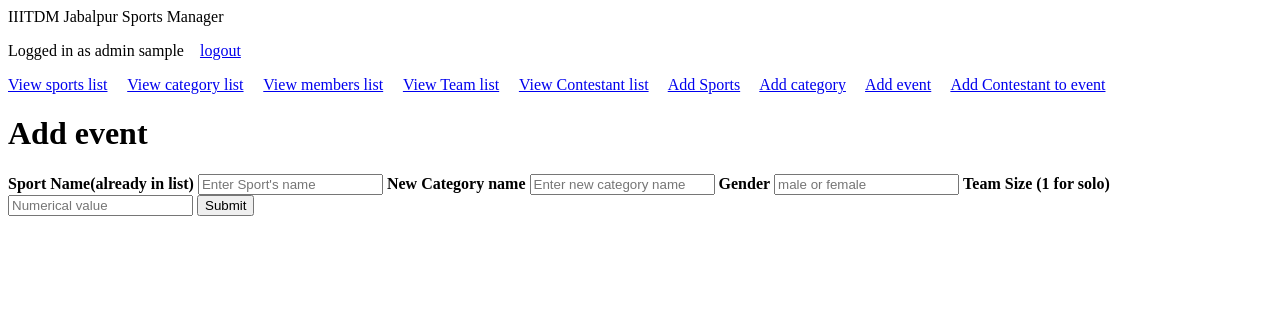
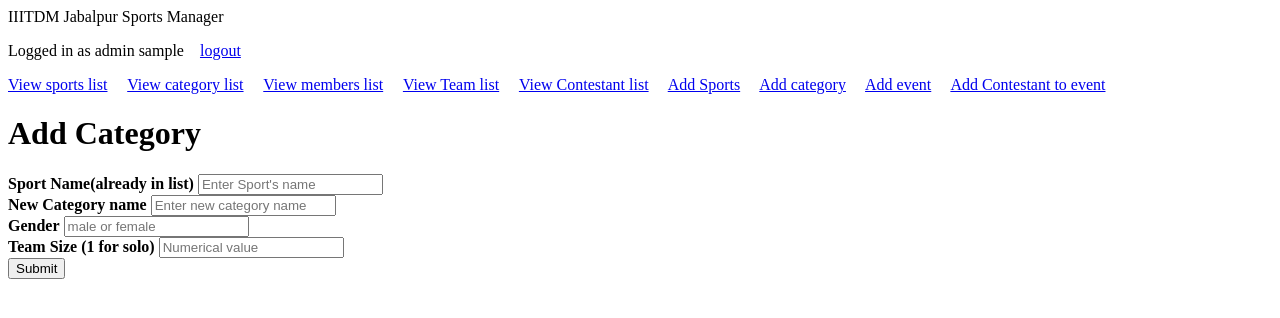
Before and after one commit to ankur-karn/Sports-Management, a PHP site: page /admin/pages/add-category.php in a window 1280 px wide. Shown: the top 318 px of the page. Run offline with PHP 8.4, Linux system fonts and the light colour scheme; a user stored in the database is signed in.

Commit message:
Update add-category.php

```diff
--- a/admin/pages/add-category.php
+++ b/admin/pages/add-category.php
@@ -2,22 +2,22 @@
     include("../auth_session.php");
     include("../header.php");
 ?>
-        <h1>Add event</h1>
+        <h1>Add Category</h1>
 
         <form action="add-category-sql.php" method="post">
 
 
           <label for="sport_name"><b>Sport Name(already in list)</b></label>
-          <input type="text" placeholder="Enter Sport's name" name="sname" required />
+          <input type="text" placeholder="Enter Sport's name" name="sname" required /><br>
 
           <label for="category_name"><b>New Category name</b></label>
-          <input type="text" placeholder="Enter new category name" name="cname" required />
+          <input type="text" placeholder="Enter new category name" name="cname" required /><br>
 
           <label for="gender"><b>Gender</b></label>
-          <input type="text" placeholder="male or female" name="gender" required />
+          <input type="text" placeholder="male or female" name="gender" required /><br>
 
           <label for="team_size"><b>Team Size (1 for solo)</b></label>
-          <input type="text" placeholder="Numerical value" name="tsize" required />
+          <input type="text" placeholder="Numerical value" name="tsize" required /><br>
 
             <input type="submit" value="Submit">
         </form>
```
